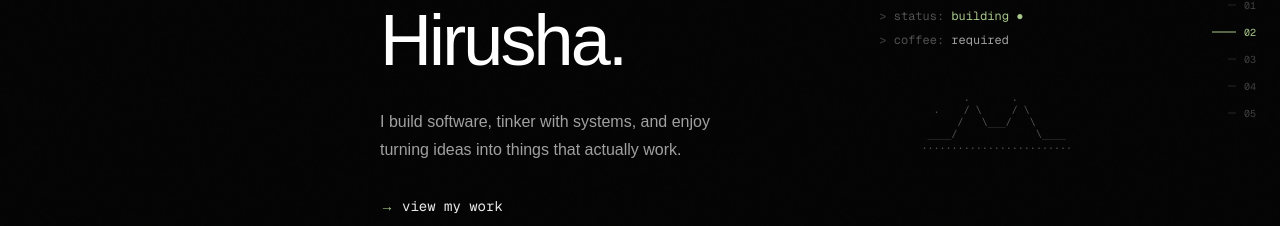
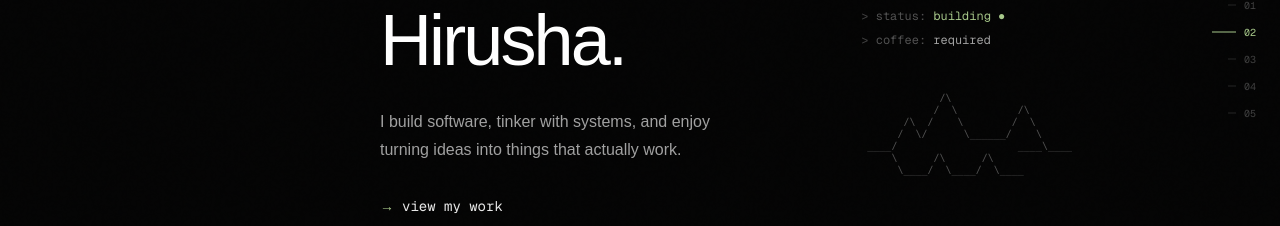
Before and after one commit to danthasinghe/hirusha.me, a Next.js app: page / in a window 1280 px wide. Shown: the part 341-567 px from the top of the page. Built offline with nearby package versions, Linux system fonts and the light colour scheme.

Commit message:
changed hero ascii art

```diff
--- a/components/Hero.tsx
+++ b/components/Hero.tsx
@@ -62,12 +62,28 @@ export default function Hero() {
           {/* Small visual */}
           <div className="mt-10 hidden text-neutral-600 lg:block">
             <pre className="overflow-hidden text-[10px] leading-3">
-              {`              .       .
-         .    / \\     / \\
-             /   \\___/   \\
-        ____/             \\____
-       .........................
-`}
+              {/* {`/
+├── home/
+│   └── hirusha/
+│       ├── code/
+│       ├── projects/
+│       └── ideas/
+├── etc/
+└── README.md`} */}
+              {/* {`       .--.
+      |o_o |
+      |:_/ |
+     //   \\ \\
+    (|     | )
+   /'\\_   _/\\
+   \\___)=(___/`} */}
+              {`             /\\
+            /  \\          /\\
+       /\\  /    \\        /  \\
+      /  \\/      \\______/    \\
+ ____/                    ____\\____
+     \\      /\\      /\\
+      \\____/  \\____/  \\____`}
             </pre>
           </div>
         </div>
```
